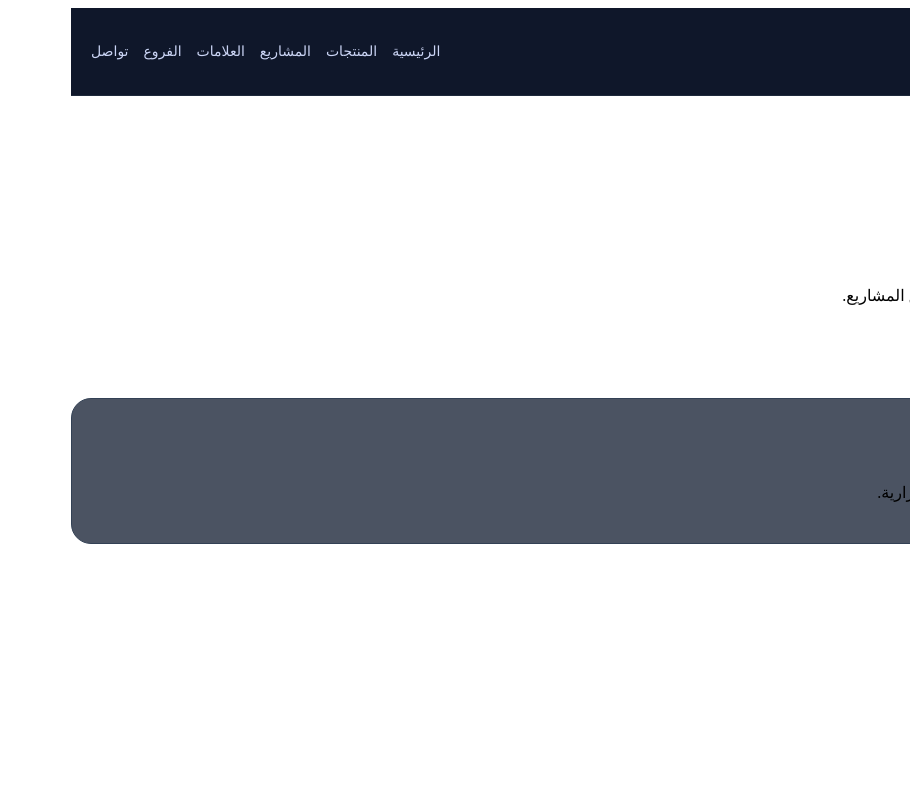
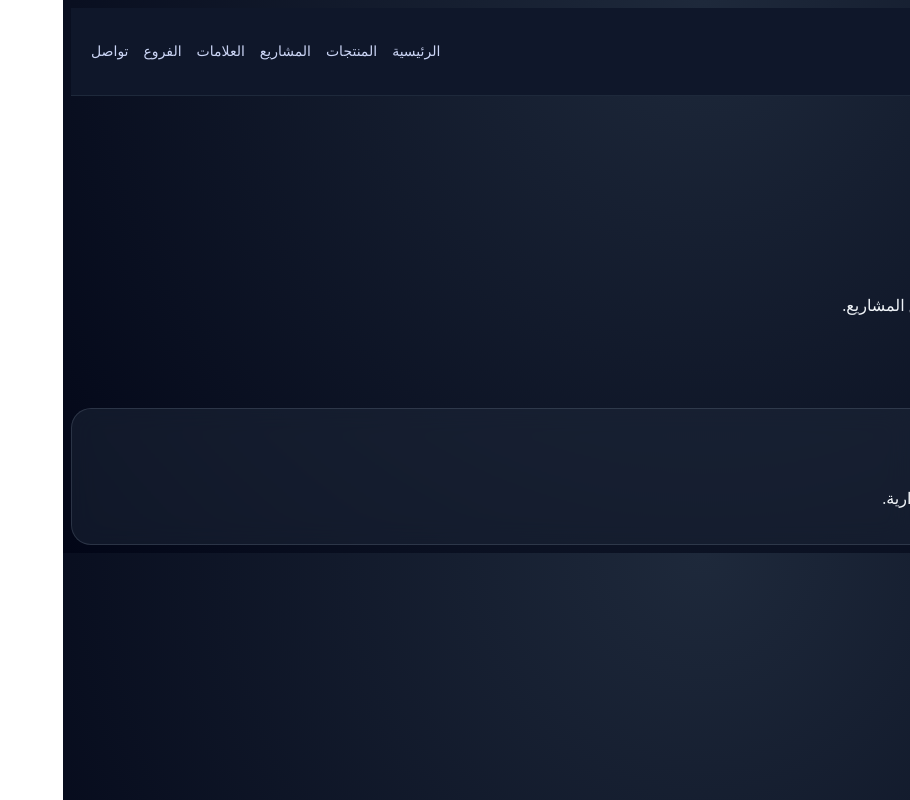
Before and after one commit to nonynony28-netizen/Menarah, a React (Vite) app: page /#/ in a window 1280 px wide. Shown: the whole page, without its empty margins (370-1280 px from the left). Built offline with nearby package versions, Linux system fonts and the light colour scheme.

Commit message:
Enhance styles for body, buttons, and cards

```diff
--- a/src/index.css
+++ b/src/index.css
@@ -71,3 +71,48 @@ button.outline {
 .nav-links a:hover {
   color: #facc15;
 }
+/* خلفية فاخرة */
+body {
+  background: radial-gradient(circle at top, #1e293b, #020617);
+  color: #f1f5f9;
+}
+
+/* عنوان فاخر */
+.hero-title {
+  font-size: 64px;
+  font-weight: 900;
+  color: #facc15;
+  text-shadow: 0 0 40px rgba(250, 204, 21, 0.5);
+  letter-spacing: 1px;
+}
+
+/* زر احترافي */
+button {
+  padding: 12px 24px;
+  border-radius: 40px;
+  background: linear-gradient(135deg, #facc15, #eab308);
+  color: #000;
+  font-weight: bold;
+  transition: 0.3s;
+}
+
+button:hover {
+  transform: scale(1.08);
+  box-shadow: 0 0 20px rgba(250, 204, 21, 0.5);
+}
+
+/* كروت زجاجية */
+.card,
+.hero-card {
+  background: rgba(30, 41, 59, 0.5);
+  backdrop-filter: blur(12px);
+  border: 1px solid rgba(148, 163, 184, 0.2);
+  border-radius: 20px;
+  padding: 20px;
+  transition: 0.3s;
+}
+
+.card:hover {
+  transform: translateY(-5px);
+  box-shadow: 0 0 25px rgba(250, 204, 21, 0.2);
+}
```
